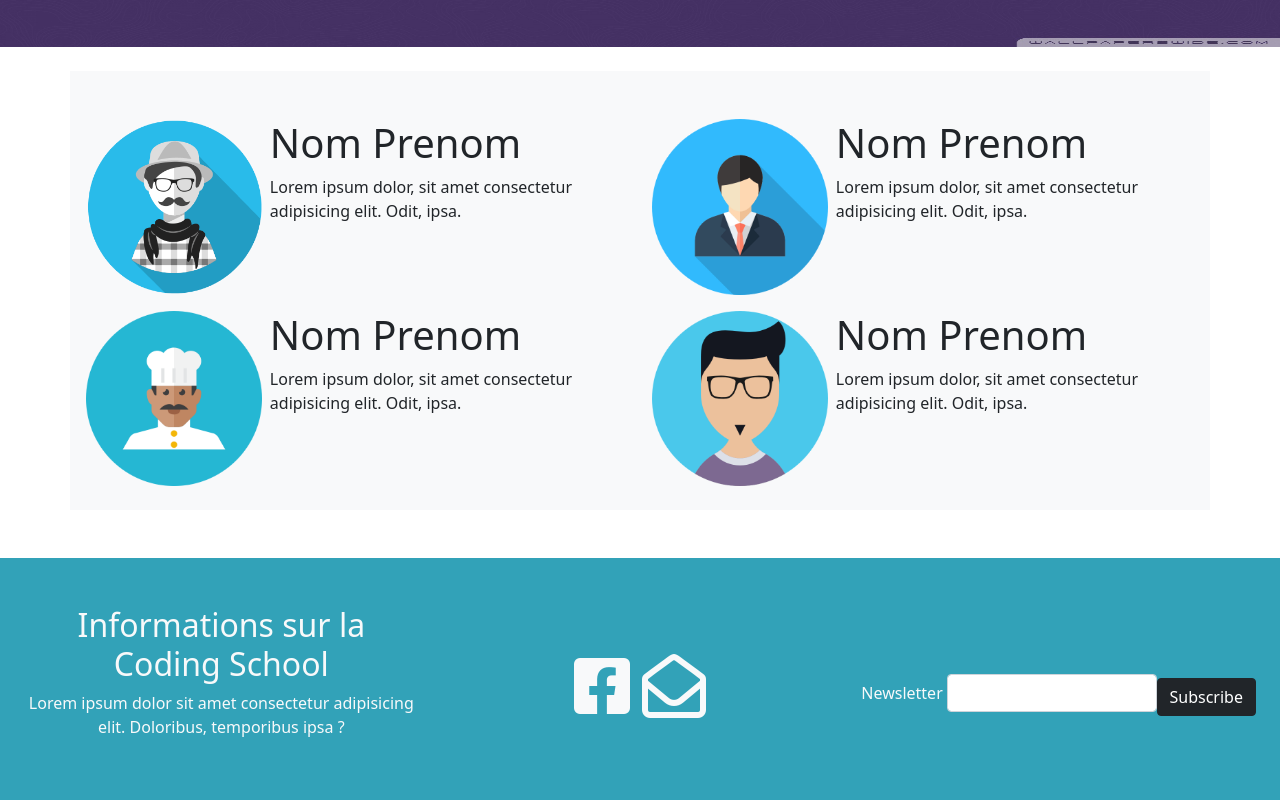
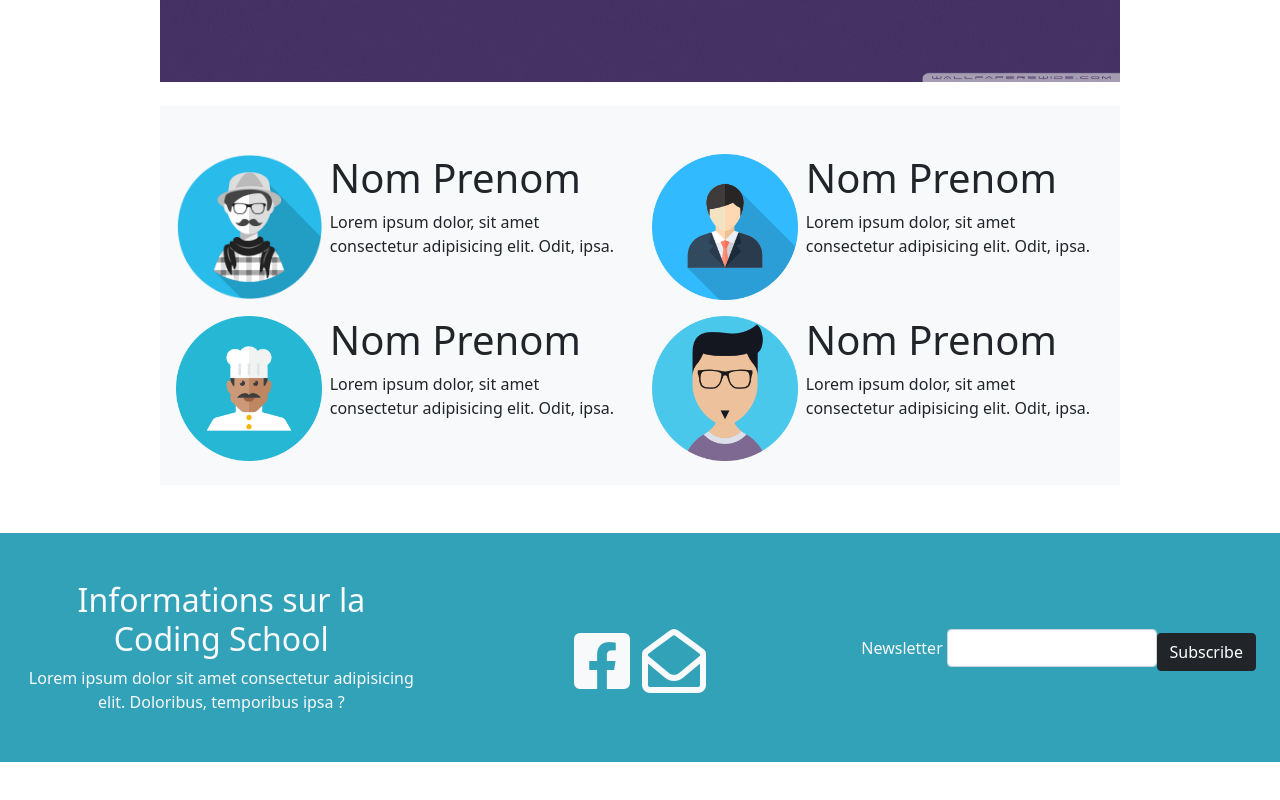
Before and after one commit to shuupsy/CodingS_Bootstrap_exo-Bootstrap, a website: page index.html in a window 1280 px wide. Shown: the part 398-1198 px from the top of the page. After the commit the page ends 1160 px from the top, so only its background shows below. Drawn offline with nearby package versions, Linux system fonts and the light colour scheme.

Commit message:
Mediaquery en bootstrap sass done

```diff
--- a/index.html
+++ b/index.html
@@ -32,7 +32,7 @@
     </header>
 
     <!-- Début main -->
-    <main class="w-lg-75 mx-lg-auto">
+    <main class="mx-lg-auto">
         <!-- Banniere -->
         <div class="banniere">
             <img src="public/images/twitter_bootstrap-wallpaper-1920x1200.jpg" alt="banniere">
@@ -94,9 +94,9 @@
     <!-- Début footer -->
     <footer class="container-fluid align-items-center mt-5 px-4 py-5 text-center text-light">
         <section class="row">
-            <div class="col-lg-4 pb-lg-4">
+            <div class="col-lg-4">
                 <h2 class="fw-normal">Informations sur la Coding School</h2>
-                <p>Lorem ipsum dolor sit amet consectetur adipisicing elit. Doloribus, temporibus ipsa ?</p>
+                <p class="m-0">Lorem ipsum dolor sit amet consectetur adipisicing elit. Doloribus, temporibus ipsa ?</p>
             </div>
 
             <!-- Réseaux -->
--- a/public/sass/_general.sass
+++ b/public/sass/_general.sass
@@ -1,6 +1,5 @@
 header
     background-color: $bg-blue
-    height:10vh
 
 main
     .banniere
@@ -16,3 +15,9 @@ footer
 @media screen and (min-width: 320px)
     header
         height: auto
+
+@media screen and (min-width: 1024px)
+    header
+        height: 10vh
+    main
+        width: 75%
```
Also changed, not shown: public/css/style.css, 1 other file.
